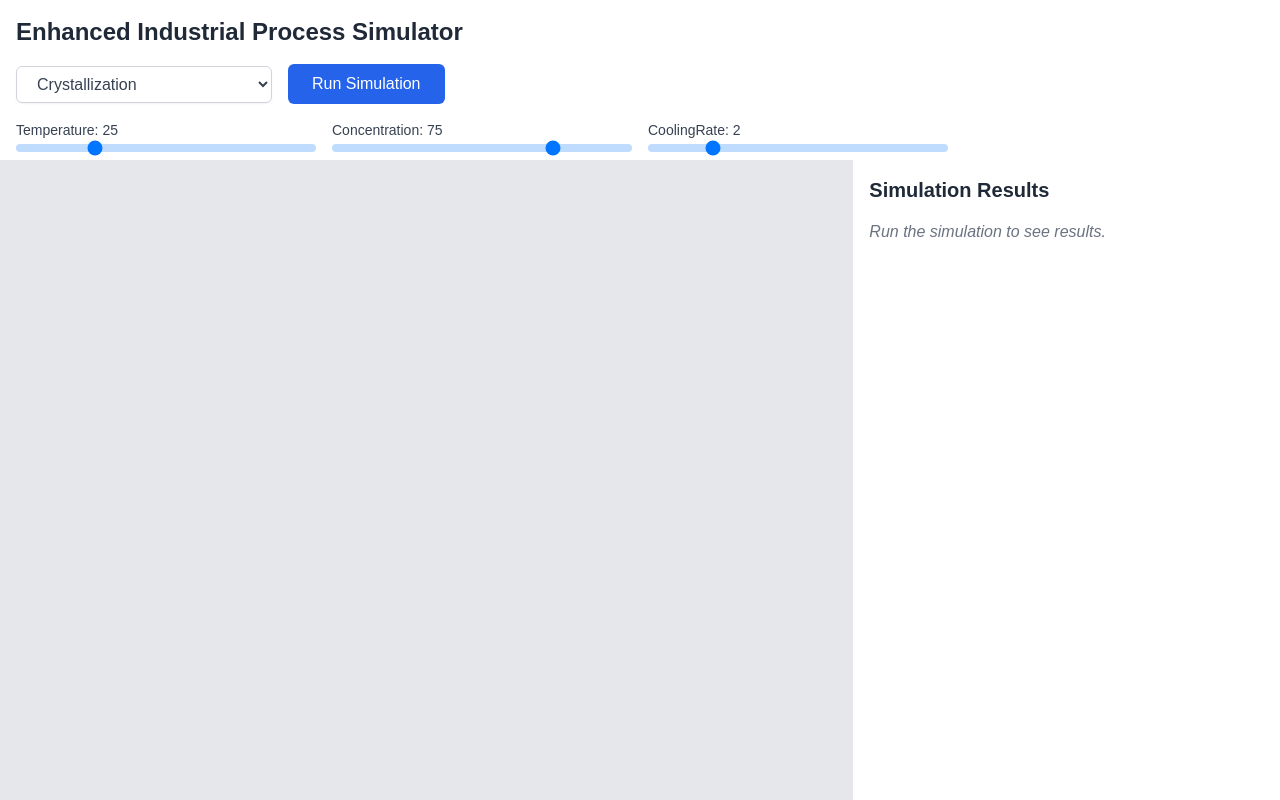
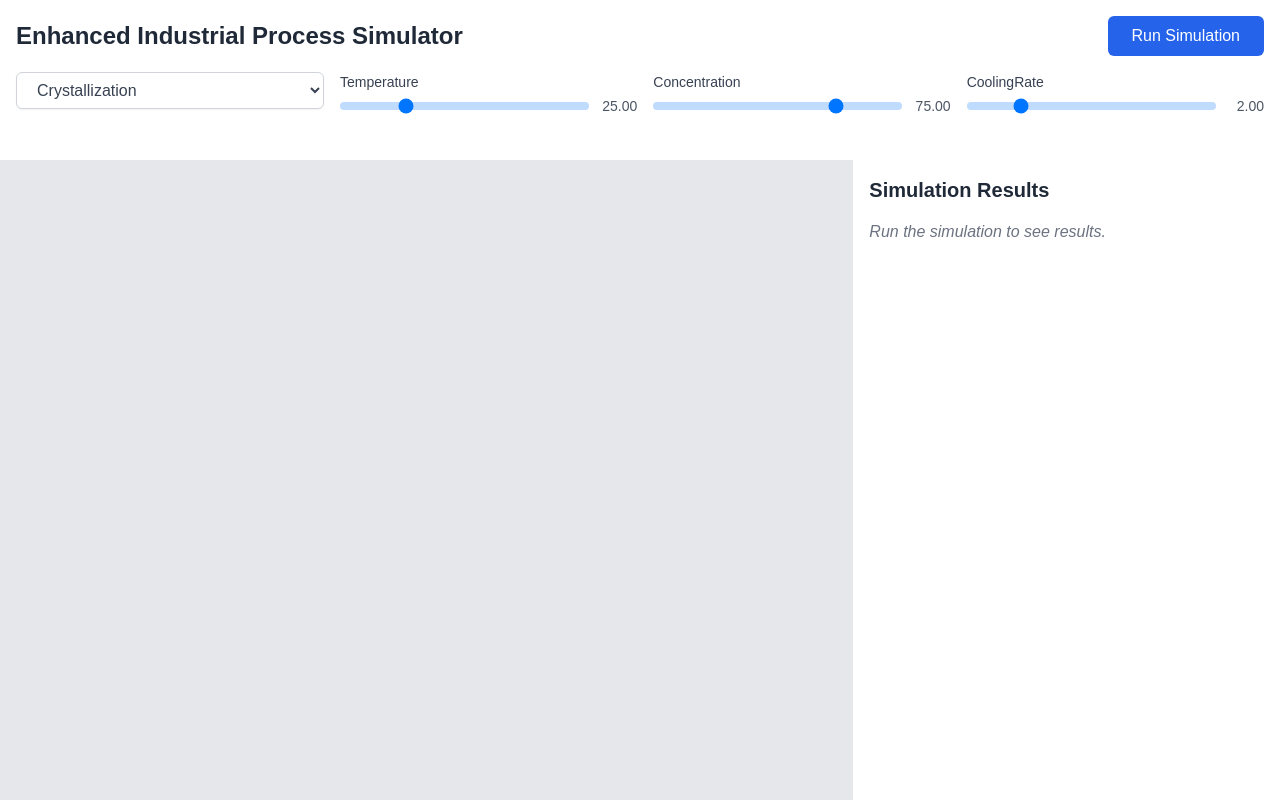
Before and after one commit to JessiP23/industrialSimulator, a Next.js app: page / in a window 1280 px wide. Built offline with nearby package versions, Linux system fonts and the light colour scheme.

Commit message:
new design done

```diff
--- a/app/page.js
+++ b/app/page.js
@@ -1347,13 +1347,22 @@ export default function Component() {
   return (
     <div className="flex flex-col h-screen bg-gray-100">
       {/* Control Panel (20% height) */}
-      <div className="h-1/5 bg-white shadow-lg p-4 overflow-y-auto">
-        <h1 className="text-2xl font-bold mb-4 text-gray-800">Enhanced Industrial Process Simulator</h1>
-        <div className="flex flex-wrap items-center space-x-4 mb-4">
+      <div className="h-1/5 bg-white shadow-lg p-4">
+        <div className="flex justify-between items-center mb-4">
+          <h1 className="text-2xl font-bold text-gray-800">Enhanced Industrial Process Simulator</h1>
+          <button
+            onClick={runSimulation}
+            className="px-6 py-2 bg-blue-600 text-white rounded-md hover:bg-blue-700 focus:outline-none focus:ring-2 focus:ring-blue-500 focus:ring-offset-2 transition duration-150 ease-in-out"
+          >
+            Run Simulation
+          </button>
+        </div>
+        <div className="flex space-x-4">
+          <div className="w-1/4">
             <select
               value={selectedProcess}
               onChange={(e) => setSelectedProcess(e.target.value)}
-            className="block w-64 px-4 py-2 text-gray-700 bg-white border border-gray-300 rounded-md shadow-sm focus:outline-none focus:ring-2 focus:ring-blue-500"
+              className="w-full px-4 py-2 text-gray-700 bg-white border border-gray-300 rounded-md shadow-sm focus:outline-none focus:ring-2 focus:ring-blue-500"
             >
               {Object.keys(processConfigs).map((process) => (
                 <option key={process} value={process}>
@@ -1361,19 +1370,14 @@ export default function Component() {
                 </option>
               ))}
             </select>
-          <button
-            onClick={runSimulation}
-            className="px-6 py-2 bg-blue-600 text-white rounded-md hover:bg-blue-700 focus:outline-none focus:ring-2 focus:ring-blue-500 focus:ring-offset-2 transition duration-150 ease-in-out"
-          >
-            Run Simulation
-          </button>
           </div>
-        <div className="grid grid-cols-2 md:grid-cols-3 lg:grid-cols-4 gap-4">
+          <div className="w-3/4 grid grid-cols-3 gap-4">
             {processConfigs[selectedProcess].map((config) => (
               <div key={config.name} className="flex flex-col">
                 <label htmlFor={config.name} className="text-sm font-medium text-gray-700 mb-1">
-                {config.name.charAt(0).toUpperCase() + config.name.slice(1)}: {parameters[config.name] || config.default}
+                  {config.name.charAt(0).toUpperCase() + config.name.slice(1)}
                 </label>
+                <div className="flex items-center space-x-2">
                   <input
                     type="range"
                     id={config.name}
@@ -1384,20 +1388,25 @@ export default function Component() {
                     onChange={(e) => setParameters(prev => ({ ...prev, [config.name]: parseFloat(e.target.value) }))}
                     className="w-full h-2 bg-blue-200 rounded-lg appearance-none cursor-pointer"
                   />
+                  <span className="text-sm text-gray-600 w-12 text-right">
+                    {(parameters[config.name] || config.default).toFixed(2)}
+                  </span>
+                </div>
               </div>
             ))}
           </div>
         </div>
+      </div>
 
       {/* Simulation Area (80% height) */}
-      <div className="h-4/5 flex flex-col md:flex-row">
+      <div className="h-4/5 flex">
         {/* 3D Visualization */}
-        <div className="w-full md:w-2/3 h-1/2 md:h-full bg-gray-200 p-4">
+        <div className="w-2/3 bg-gray-200 p-4">
           <div ref={visualizationRef} className="w-full h-full"></div>
         </div>
 
         {/* Results Panel */}
-        <div className="w-full md:w-1/3 h-1/2 md:h-full bg-white p-4 overflow-y-auto">
+        <div className="w-1/3 bg-white p-4 overflow-y-auto">
           <h2 className="text-xl font-semibold mb-4 text-gray-800">Simulation Results</h2>
           {results ? (
             <div>
```
Lines whose indentation alone changed are shown as unchanged.
